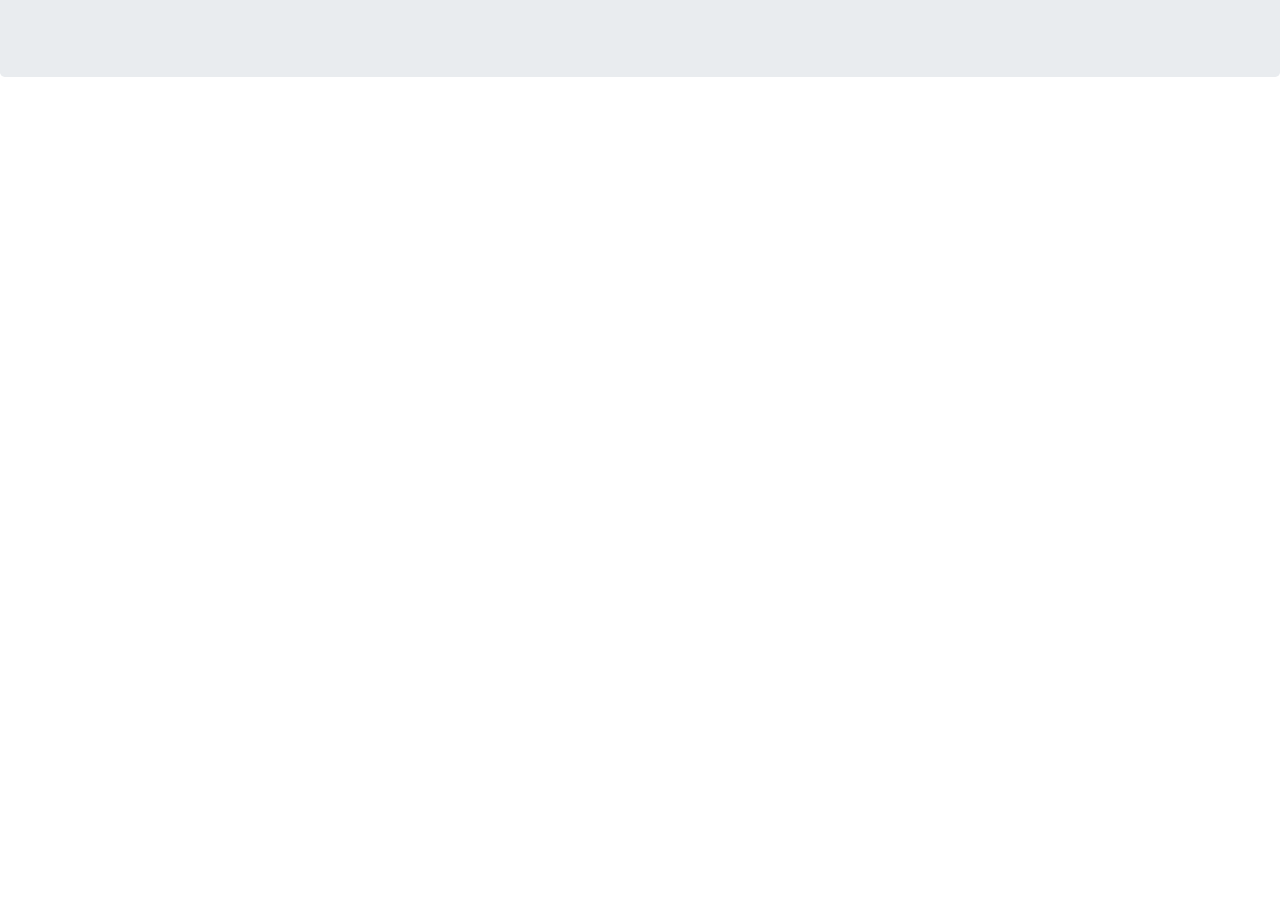
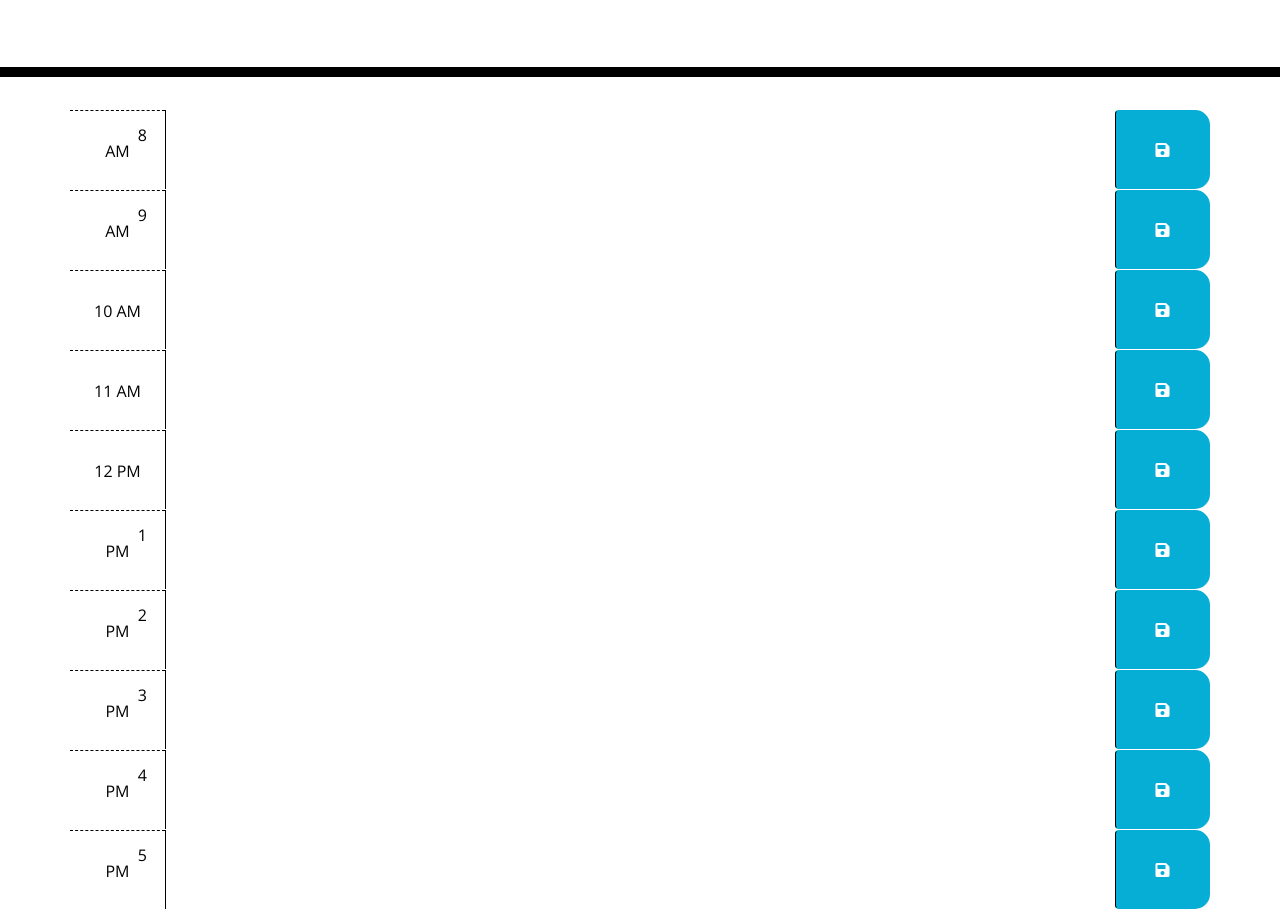
Before and after one commit to mbeaner/day-planner, a plain HTML site: page index.html in a window 1280 px wide. Shown: the part 191-1100 px from the top of the page. Before the commit the page ends 800 px from the top, so only its background shows below. Drawn offline with nearby package versions, Linux system fonts and the light colour scheme; files that its build step writes are made by us from their sources.

Commit message:
Added HTML and CSS

```diff
--- a/assets/css/style.css
+++ b/assets/css/style.css
@@ -0,0 +1,71 @@
+body {
+    font-family: 'Open Sans', sans-serif;
+    font-size: 16px;
+    line-height: 1;
+  }
+
+  textarea {
+    background: transparent;
+    border: none;
+    resize: none;
+    color: #000000;
+    border-left: 1px solid black;
+    padding: 10px;
+  }
+
+  .jumbotron {
+    text-align: center;
+    background-color: transparent;
+    color: black;
+    border-radius: 0;
+    border-bottom: 10px solid black;
+  }
+
+  .description {
+    white-space: pre-wrap;
+  }
+
+  .time-block {
+    text-align: center;
+    border-radius: 15px;
+  }
+
+  .row {
+    white-space: pre-wrap;
+    height: 80px;
+    border-top: 1px solid white;
+  }
+
+  .hour {
+    background-color: #ffffff;
+    color: #000000;
+    border-top: 1px dashed #000000;
+  }
+
+  .past {
+    background-color: #d3d3d3;
+    color: white;
+  }
+
+  .present {
+    background-color: #ff6961;
+    color: white;
+  }
+
+  .future {
+    background-color: #77dd77;
+    color: white;
+  }
+
+  .saveBtn {
+    border-left: 1px solid black;
+    border-top-right-radius: 15px;
+    border-bottom-right-radius: 15px;
+    background-color: #06aed5;
+    color: white;
+  }
+
+  .saveBtn i:hover {
+    font-size: 20px;
+    transition: all 0.3s ease-in-out;
+  }
--- a/index.html
+++ b/index.html
@@ -18,7 +18,7 @@
       href="https://fonts.googleapis.com/css?family=Open+Sans&display=swap"
       rel="stylesheet"
     />
-    <link rel="stylesheet" href="style.css" />
+    <link rel="stylesheet" href="./assets/css/style.css" />
     <title>Work Day Scheduler</title>
   </head>
 
@@ -30,9 +30,89 @@
     </header>
     <div class="container">
       <!-- Timeblocks go here -->
+      <div id="hour8" class="row time-block">
+        <div class="col-md-1 hour">
+            8 AM
+        </div>
+        <textarea class="col-md-10 description"></textarea>
+        <button class="btn saveBtn col-md-1"><i class="fas fa-save"></i></button>
+      </div>
+
+      <div id="hour9" class="row time-block">
+        <div class="col-md-1 hour">
+            9 AM
+        </div>
+        <textarea class="col-md-10 description"></textarea>
+        <button class="btn saveBtn col-md-1"><i class="fas fa-save"></i></button>
+      </div>
+
+      <div id="hour10" class="row time-block">
+        <div class="col-md-1 hour">
+            10 AM
+        </div>
+        <textarea class="col-md-10 description"></textarea>
+        <button class="btn saveBtn col-md-1"><i class="fas fa-save"></i></button>
+      </div>
+
+      <div id="hour11" class="row time-block">
+        <div class="col-md-1 hour">
+            11 AM
+        </div>
+        <textarea class="col-md-10 description"></textarea>
+        <button class="btn saveBtn col-md-1"><i class="fas fa-save"></i></button>
+      </div>
+
+      <div id="hour12" class="row time-block">
+        <div class="col-md-1 hour">
+            12 PM
+        </div>
+        <textarea class="col-md-10 description"></textarea>
+        <button class="btn saveBtn col-md-1"><i class="fas fa-save"></i></button>
+      </div>
+
+      <div id="hour13" class="row time-block">
+        <div class="col-md-1 hour">
+            1 PM
+        </div>
+        <textarea class="col-md-10 description"></textarea>
+        <button class="btn saveBtn col-md-1"><i class="fas fa-save"></i></button>
+      </div>
+
+      <div id="hour14" class="row time-block">
+        <div class="col-md-1 hour">
+            2 PM
+        </div>
+        <textarea class="col-md-10 description"></textarea>
+        <button class="btn saveBtn col-md-1"><i class="fas fa-save"></i></button>
+      </div>
+
+      <div id="hour15" class="row time-block">
+        <div class="col-md-1 hour">
+            3 PM
+        </div>
+        <textarea class="col-md-10 description"></textarea>
+        <button class="btn saveBtn col-md-1"><i class="fas fa-save"></i></button>
+      </div>
+
+      <div id="hour16" class="row time-block">
+        <div class="col-md-1 hour">
+            4 PM
+        </div>
+        <textarea class="col-md-10 description"></textarea>
+        <button class="btn saveBtn col-md-1"><i class="fas fa-save"></i></button>
+      </div>
+
+      <div id="hour17" class="row time-block">
+        <div class="col-md-1 hour">
+            5 PM
+        </div>
+        <textarea class="col-md-10 description"></textarea>
+        <button class="btn saveBtn col-md-1"><i class="fas fa-save"></i></button>
+      </div>
     </div>
 
     <script src="https://cdnjs.cloudflare.com/ajax/libs/jquery/3.2.1/jquery.min.js"></script>
     <script src="https://cdnjs.cloudflare.com/ajax/libs/moment.js/2.24.0/moment.min.js"></script>
+    <script src="./assets/js/script.js"></script>
   </body>
 </html>
```
